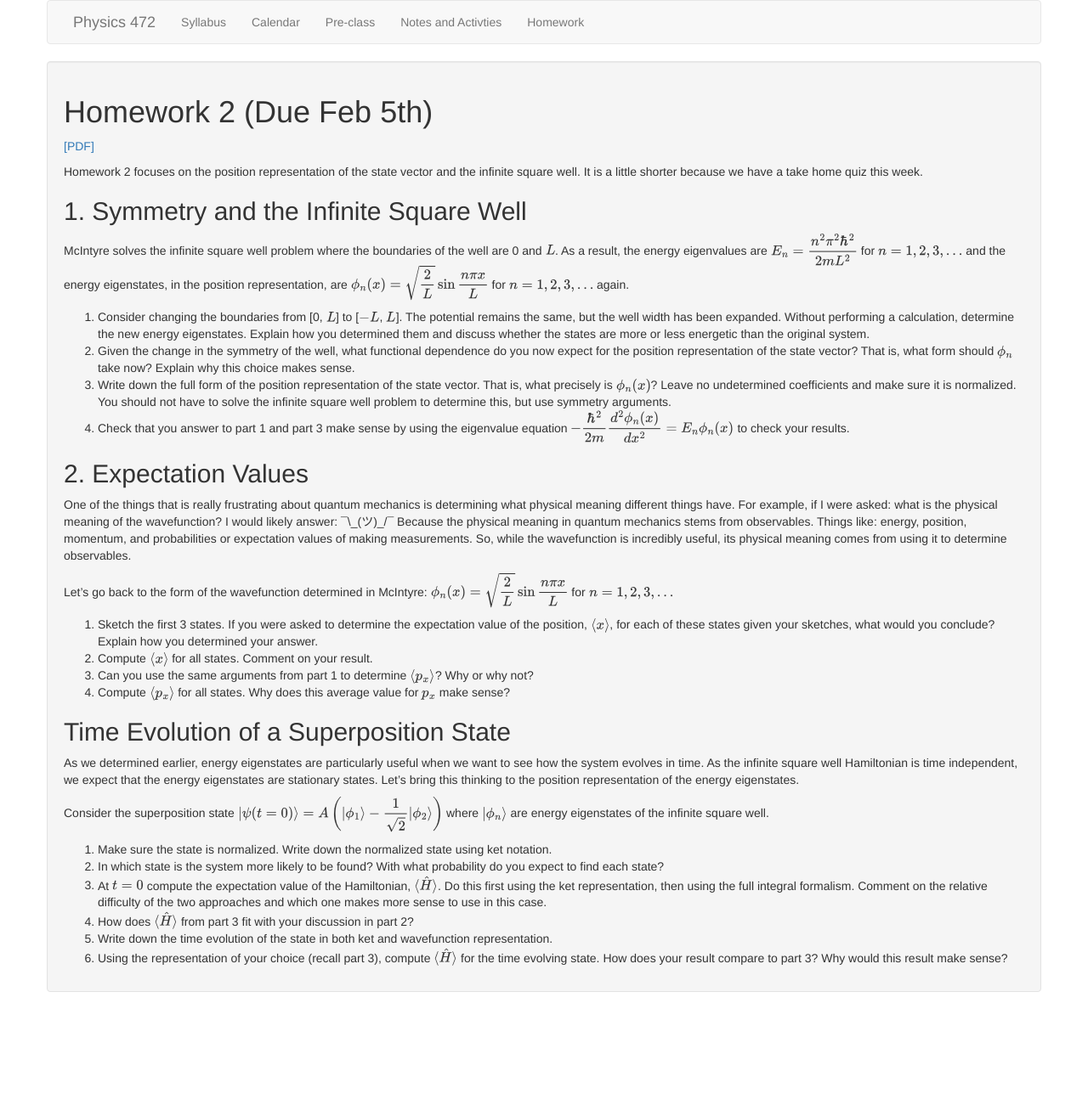
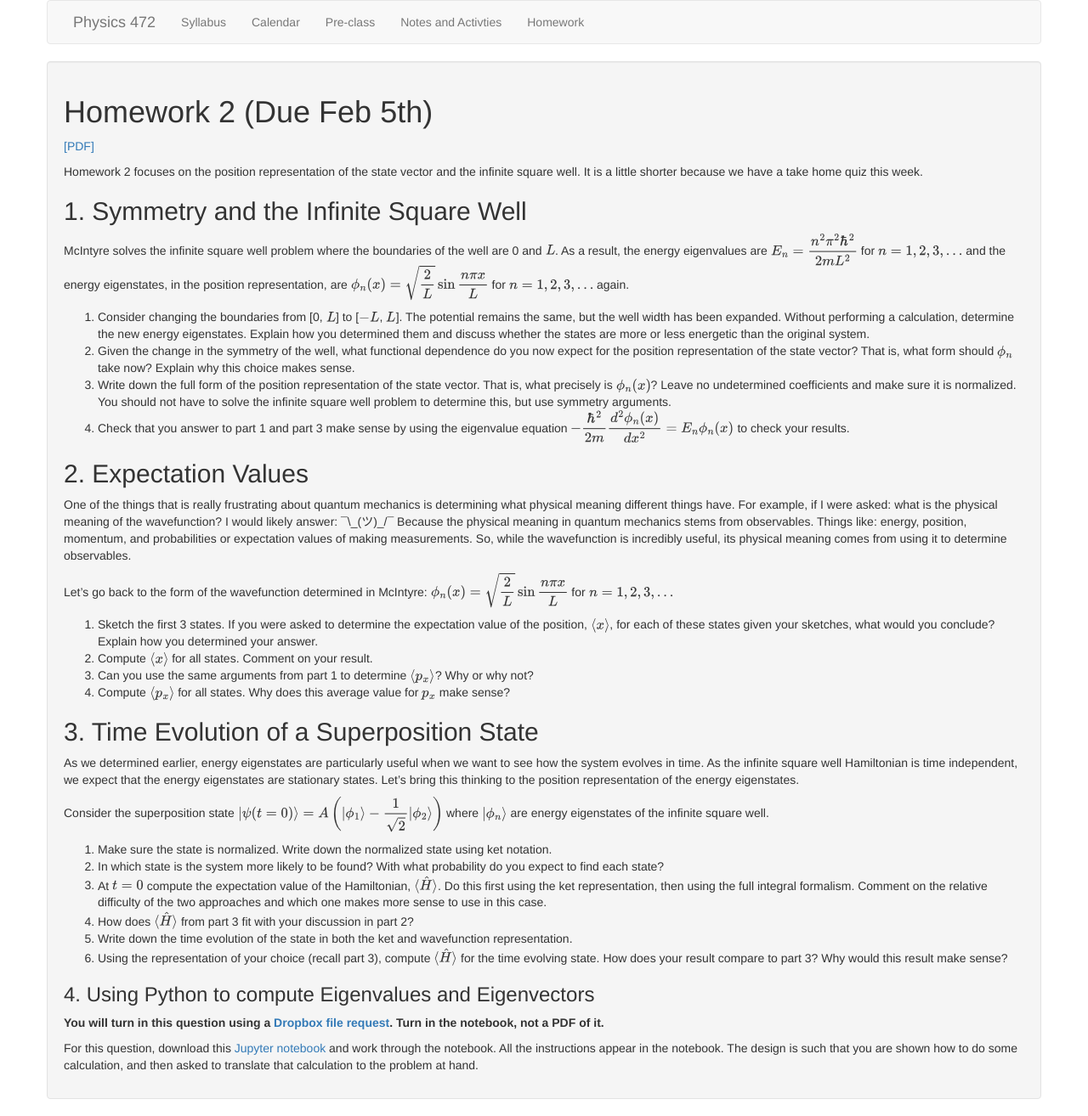
Before and after one commit to dannycab/phy472msu_s2021, a Jekyll site: the page built from assignments/homework2.md, in a window 1280 px wide. Shown: the whole page at 85% size. Built offline with Jekyll 4.4.1, drawn with Linux system fonts in a browser that asks for light colours; before the commit the page ends 1188 px from its top, so only the background shows below that.

Commit message:
wrote notebook for eigenvalue problem

```diff
--- a/assignments/homework2.md
+++ b/assignments/homework2.md
@@ -30,7 +30,7 @@ Let's go back to the form of the wavefunction determined in McIntyre: $\phi_n(x)
 3. Can you use the same arguments from part 1 to determine $\langle p_x \rangle$? Why or why not?
 4. Compute $\langle p_x \rangle$ for all states. Why does this average value for $p_x$ make sense?
 
-## Time Evolution of a Superposition State
+## 3. Time Evolution of a Superposition State
 
 As we determined earlier, energy eigenstates are particularly useful when we want to see how the system evolves in time. As the infinite square well Hamiltonian is time independent, we expect that the energy eigenstates are stationary states. Let's bring this thinking to the position representation of the energy eigenstates.
 
@@ -40,5 +40,11 @@ Consider the superposition state $\ket{\psi(t=0)} = A \left(\ket{\phi_1} - \dfra
 2. In which state is the system more likely to be found? With what probability do you expect to find each state?
 3. At $t=0$ compute the expectation value of the Hamiltonian, $\langle \hat{H} \rangle$. Do this first using the ket representation, then using the full integral formalism. Comment on the relative difficulty of the two approaches and which one makes more sense to use in this case.
 4. How does $\langle \hat{H} \rangle$ from part 3 fit with your discussion in part 2?
-5. Write down the time evolution of the state in both ket and wavefunction representation.
+5. Write down the time evolution of the state in both the ket and wavefunction representation.
 6. Using the representation of your choice (recall part 3), compute $\langle \hat{H} \rangle$ for the time evolving state. How does your result compare to part 3? Why would this result make sense?
+
+### 4. Using Python to compute Eigenvalues and Eigenvectors
+
+**You will turn in this question using a [Dropbox file request](https://www.dropbox.com/request/vscBnPjYqOEUk1VyPOO0). Turn in the notebook, not a PDF of it.**
+
+For this question, download this [Jupyter notebook](./notebooks/Homework2_Problem4_STUDENT.ipynb) and work through the notebook. All the instructions appear in the notebook. The design is such that you are shown how to do some calculation, and then asked to translate that calculation to the problem at hand.
```
Also changed, not shown: 1 other file.
